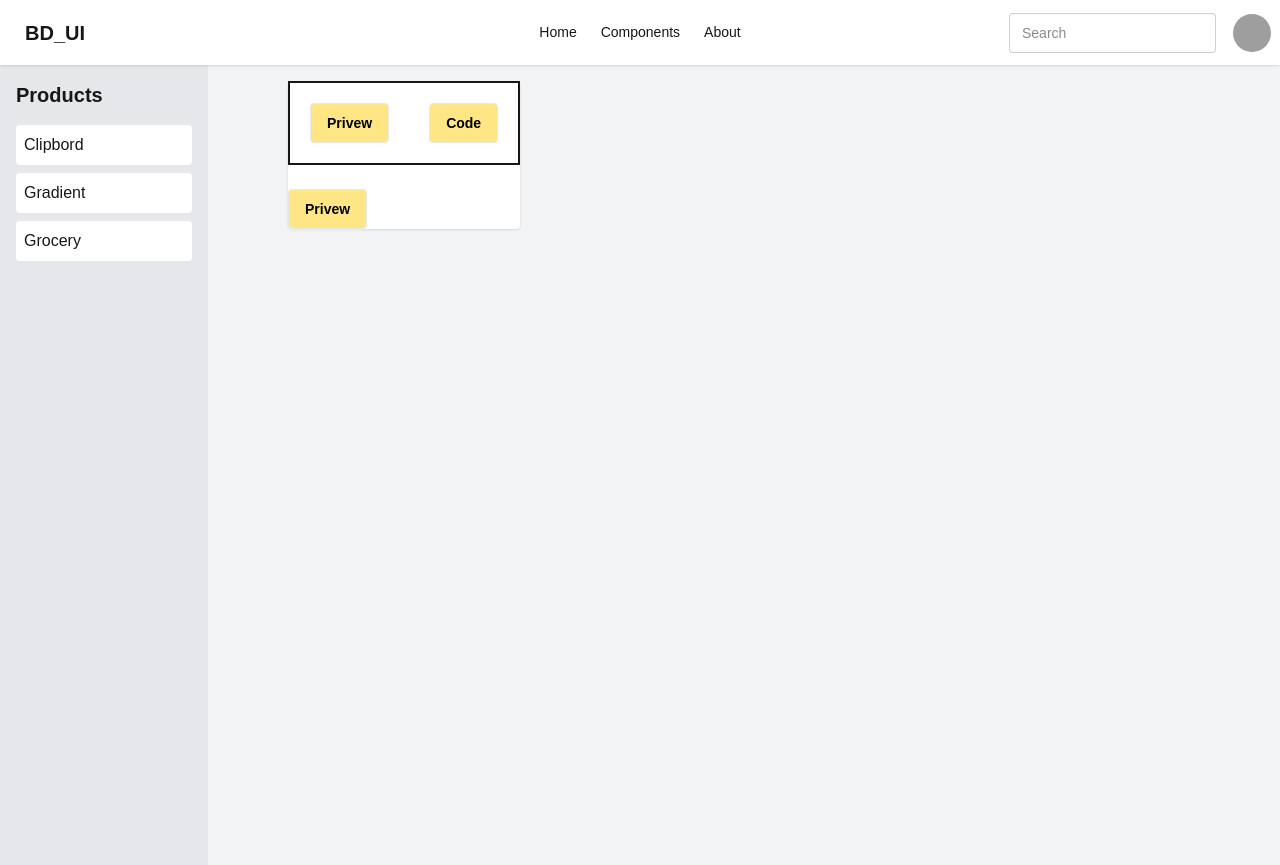
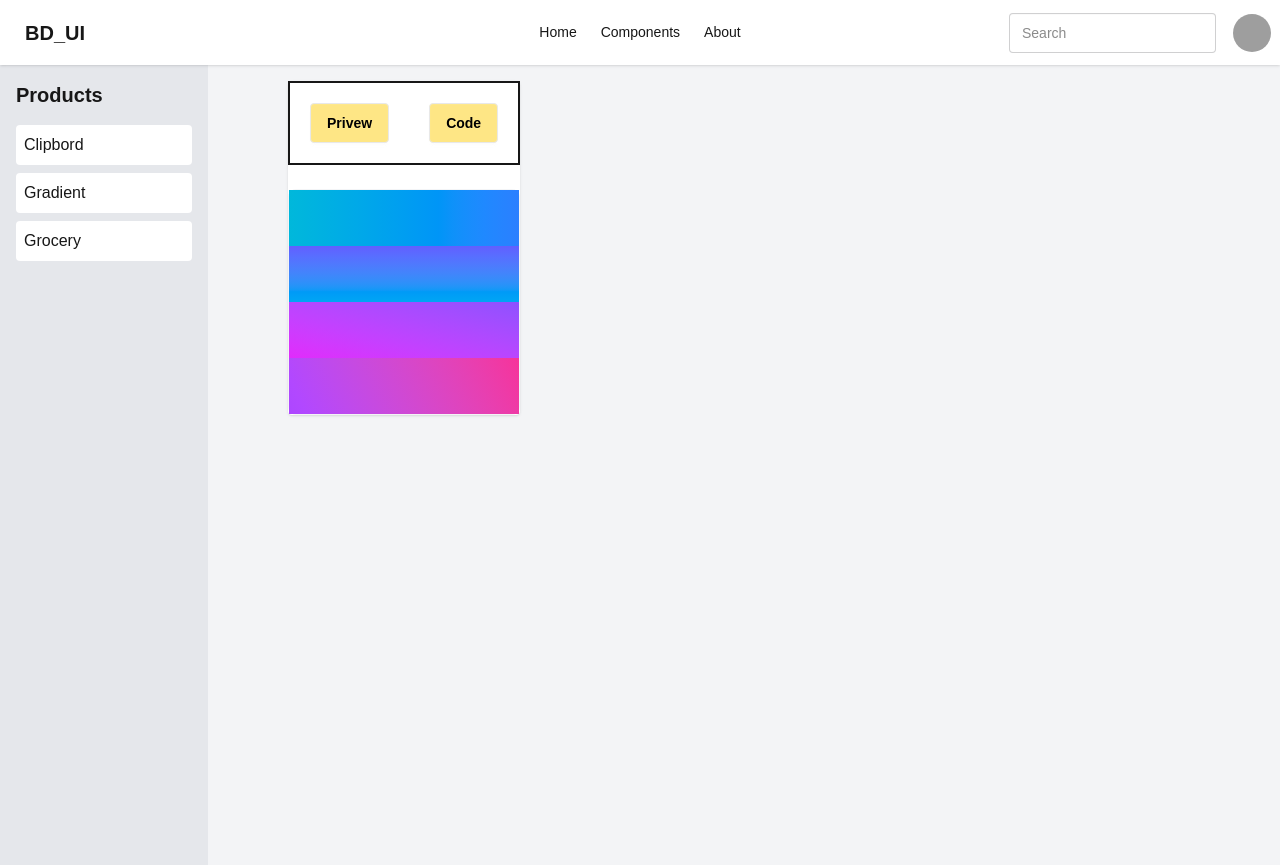
Before and after one commit to kawsar121/BD_ui_Components_By_Kawsar, a Next.js app: page /PublicComponets/gradient in a window 1280 px wide. Built offline with nearby package versions, Linux system fonts and the light colour scheme; grey boxes are pictures that could not be loaded.

Commit message:
default route set success

```diff
--- a/src/app/(Pages)/PublicComponets/gradient/garidentprivew/page.jsx
+++ b/src/app/(Pages)/PublicComponets/gradient/garidentprivew/page.jsx
@@ -1,8 +1,8 @@
 import React from 'react'
 
-function garidentprivew() {
+function Garidentprivew() {
   return (
-    <div>
+    <div className='text-gray-100 p-0 rounded-lg border max-w-2xl '>
       <div className="h-14 bg-linear-to-r from-cyan-500 to-blue-500"></div>
         <div className="h-14 bg-linear-to-t from-sky-500 to-indigo-500"></div>
         <div className="h-14 bg-linear-to-bl from-violet-500 to-fuchsia-500"></div>
@@ -11,4 +11,4 @@ function garidentprivew() {
   )
 }
 
-export default garidentprivew
+export default Garidentprivew
--- a/src/app/(Pages)/PublicComponets/gradient/page.jsx
+++ b/src/app/(Pages)/PublicComponets/gradient/page.jsx
@@ -1,12 +1,13 @@
 import Link from 'next/link'
 import React from 'react'
+import Garidentprivew from './garidentprivew/page'
 
 function page() {
   return (
     <div>
 
       <div className='mt-6'>
-        <button className='btn bg-amber-200 text-black'><Link href="/PublicComponets/gradient/garidentprivew">Privew</Link></button>
+        <Garidentprivew></Garidentprivew>
       </div>
     </div>
   )
```
